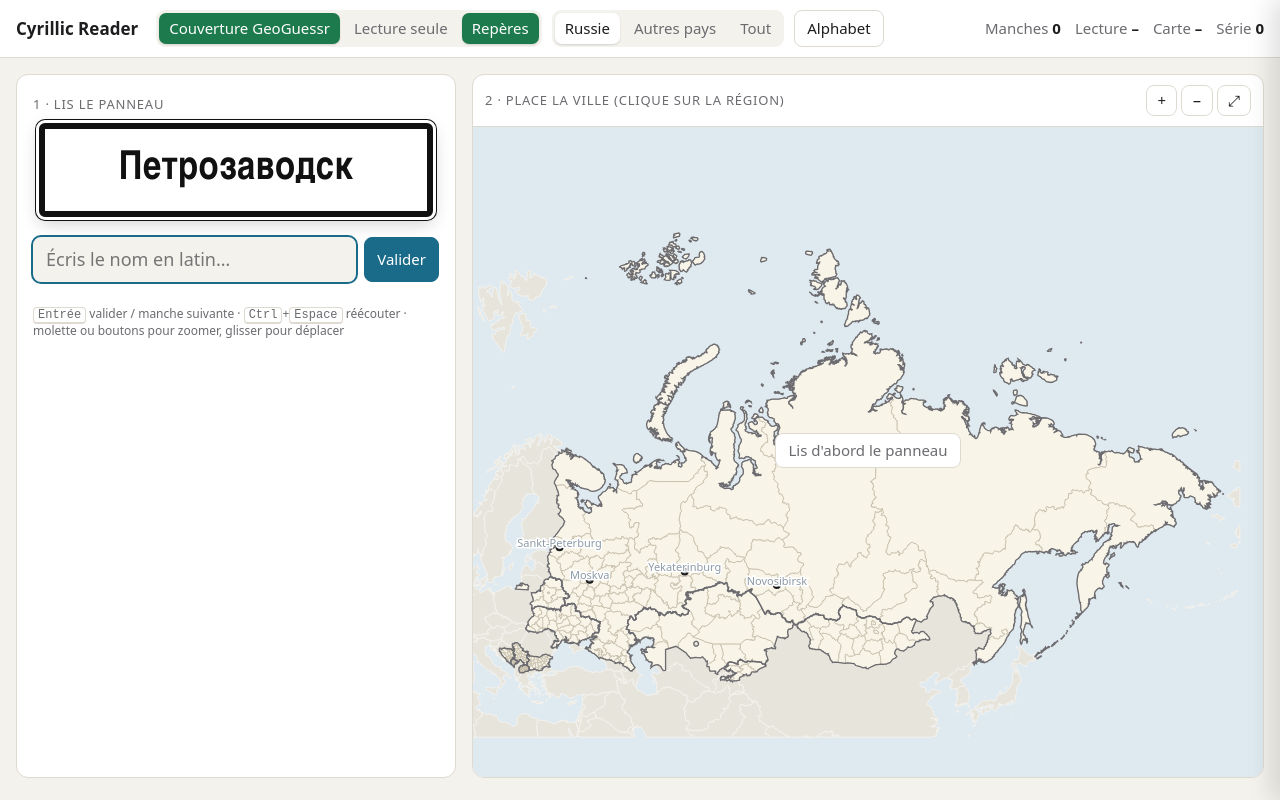
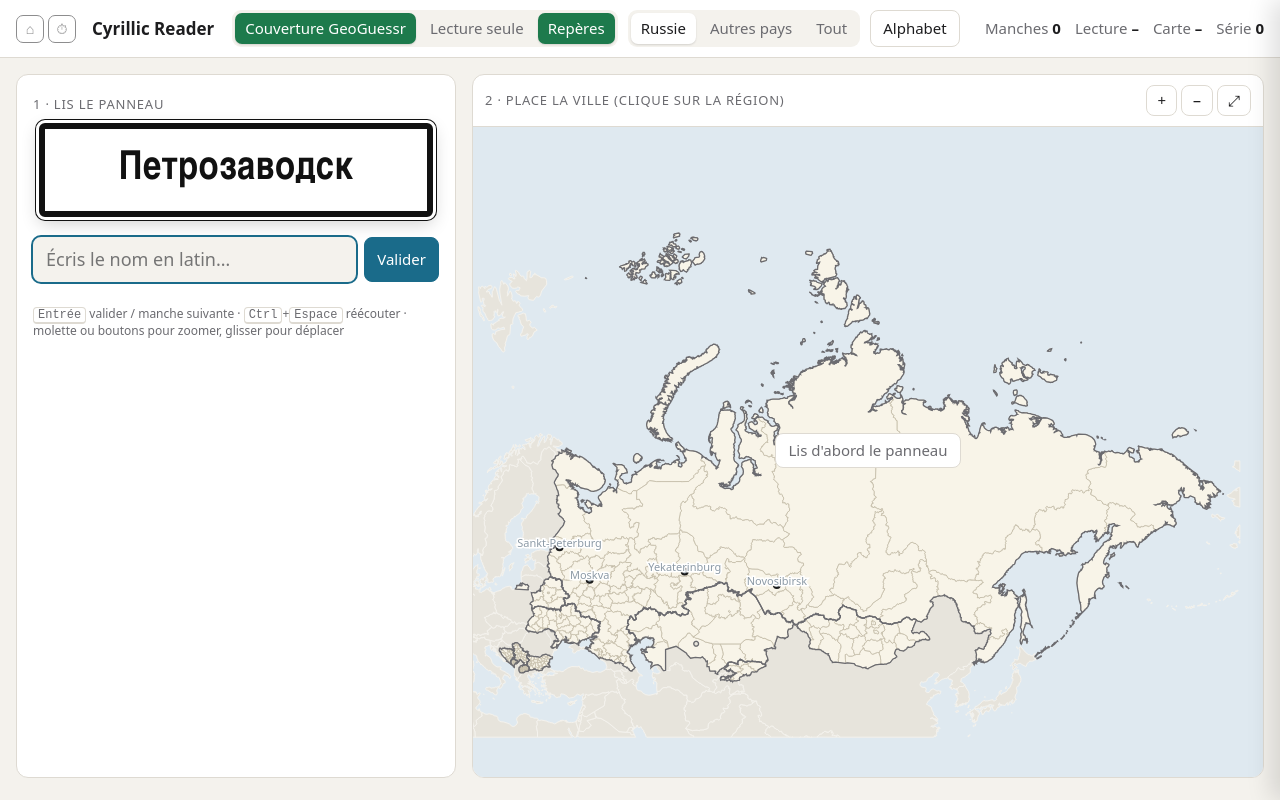
Before and after one commit to TGM-hub/russian-pannels-learning, a plain HTML site: page index.html in a window 1280 px wide. Drawn offline with Linux system fonts and the light colour scheme.

Commit message:
Mise à jour 2026-10-30
Co-Authored-By: Claude Opus 5.5 <noreply@anthropic.com>

```diff
--- a/index.html
+++ b/index.html
@@ -29,7 +29,7 @@ header h1{font-size:17px;margin:0 8px 0 0;font-weight:650}
 @media (prefers-color-scheme:dark){.btn.primary{color:#10202a}}
 .btn:disabled{opacity:.45;cursor:default}
 main{display:grid;grid-template-columns:minmax(320px,440px) 1fr;gap:16px;padding:16px;max-width:1500px;margin:0 auto}
-@media (max-width:860px){main{grid-template-columns:1fr} svg#map{height:65vh;min-height:320px}}
+@media (max-width:860px){main{grid-template-columns:minmax(0,1fr);padding:10px} main>*{min-width:0} svg#map{height:65vh;min-height:320px}}
 .card{background:var(--panel);border:1px solid var(--line);border-radius:12px;padding:16px}
 .sign{background:#fff;border:6px solid #111;outline:3px solid #fff;box-shadow:0 0 0 4px #111,0 6px 18px #0003;border-radius:6px;
   color:#111;text-align:center;padding:18px 10px;margin:10px 6px 20px;font:700 clamp(26px,6vw,40px)/1.15 "Arial Narrow",Arial,sans-serif;letter-spacing:.5px;word-break:break-word}
@@ -88,10 +88,12 @@ kbd{font:12px ui-monospace,monospace;border:1px solid var(--line);border-bottom-
 .sign-lesson .dec{color:#1d7a4c;border-bottom:3px solid #1d7a4c;font-weight:700}
 .sign-lesson .nar{color:#a06a12;border-bottom:1px dashed #a06a12;font-weight:600}
 #opts button.on{background:#1d7a4c;color:#fff;border-color:#1d7a4c}
+.tgm-nav{display:inline-flex;gap:4px;align-items:center;margin-right:6px;flex:none}.tgm-nav a{display:inline-grid;place-items:center;width:28px;height:28px;border-radius:7px;border:1px solid currentColor;opacity:.5;color:inherit;text-decoration:none;font-size:14px;line-height:1}.tgm-nav a:hover,.tgm-nav a:focus-visible{opacity:1}
 </style>
 </head>
 <body>
 <header>
+<span class="tgm-nav"><a href="https://tgm-hub.github.io/Atlas/" title="Atlas">⌂</a><a href="https://tgm-hub.github.io/Atlas/daily.html" target="gg-daily" title="Révision du jour">⏱</a></span>
   <h1>Cyrillic Reader</h1>
   <div class="chips" id="opts">
     <button data-o="gg" title="Retire les pays sans couverture Street View officielle">Couverture GeoGuessr</button>
```
Also changed, not shown: 2 other files.
